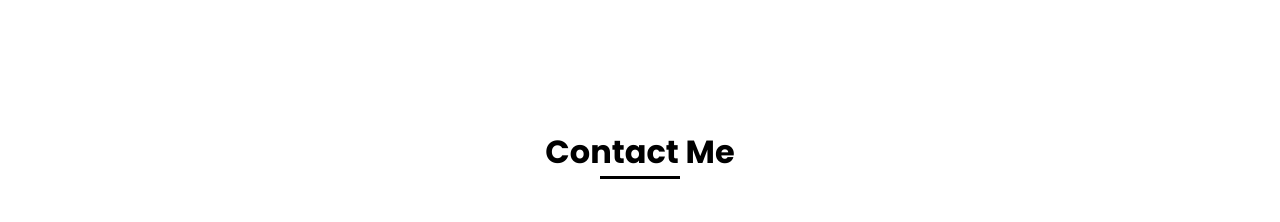
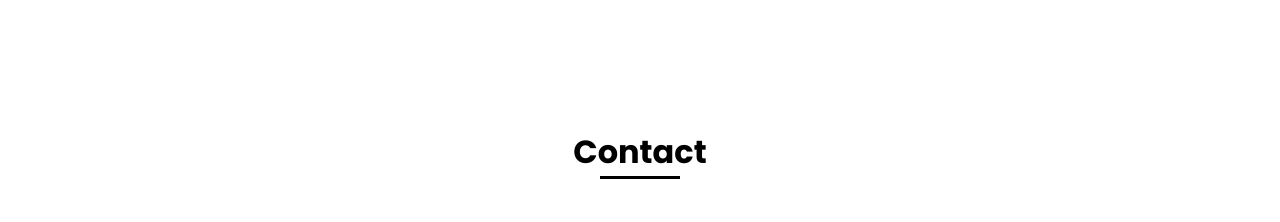
Before and after one commit to nishantmakwanaa/Personal-Portfolio, a React (Vite) app: page / in a window 1280 px wide. Shown: the part 4121-4343 px from the top of the page. Built offline with nearby package versions, Linux system fonts and the light colour scheme.

Commit message:
Update Contact.JSX

```diff
--- a/src/pages/Contact.jsx
+++ b/src/pages/Contact.jsx
@@ -49,7 +49,7 @@ const Contact = () => {
 
   return (
     <section className="contact section" id="contact">
-      <h2 className="section-title">Contact Me</h2>
+      <h2 className="section-title">Contact</h2>
       <div>
         <div className="bd-grid">
           <form onSubmit={handleSubmit}>
```
